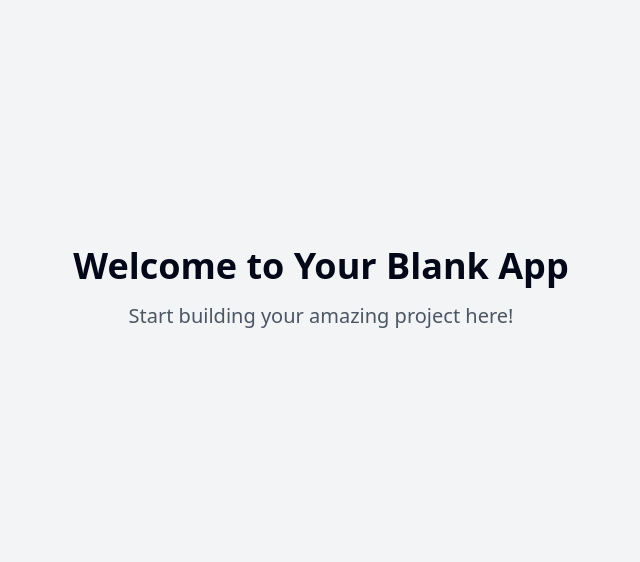
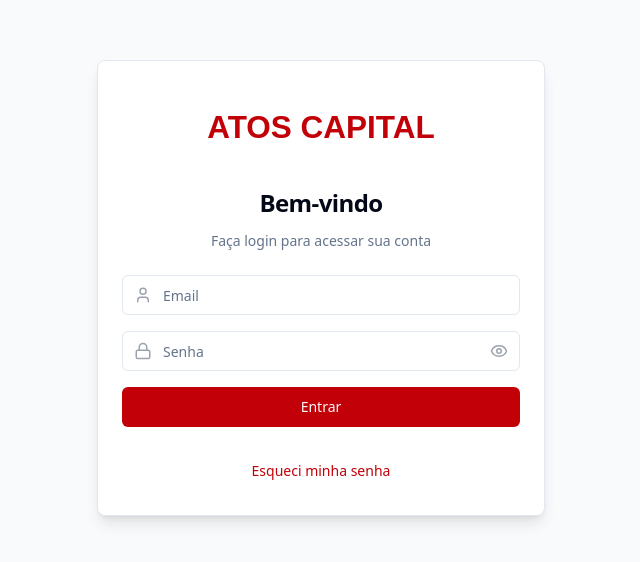
Before and after one commit to AtosCapital-Squad11/front-atos, a React (Vite) app: page / in a window 1280 px wide. Shown: the part 112-674 px from the top of the page, without its empty margins (319-959 px from the left). Built offline with nearby package versions, Linux system fonts and the light colour scheme.

Commit message:
feat: Implement login screen
Create a login screen with the Atos Capital logo and a red color using the provided Oklch color value.

```diff
--- a/index.html
+++ b/index.html
@@ -1,14 +1,15 @@
+
 <!DOCTYPE html>
 <html lang="en">
   <head>
     <meta charset="UTF-8" />
     <meta name="viewport" content="width=device-width, initial-scale=1.0" />
-    <title>atos-red-login-screen</title>
-    <meta name="description" content="Lovable Generated Project" />
-    <meta name="author" content="Lovable" />
+    <title>Atos Capital - Login</title>
+    <meta name="description" content="Atos Capital Login Portal" />
+    <meta name="author" content="Atos Capital" />
 
-    <meta property="og:title" content="atos-red-login-screen" />
-    <meta property="og:description" content="Lovable Generated Project" />
+    <meta property="og:title" content="Atos Capital - Login" />
+    <meta property="og:description" content="Atos Capital Login Portal" />
     <meta property="og:type" content="website" />
     <meta property="og:image" content="https://lovable.dev/opengraph-image-p98pqg.png" />
 
--- /dev/null
+++ b/src/components/AtosCapitalLogo.tsx
@@ -0,0 +1,39 @@
+
+import React from 'react';
+
+interface AtosCapitalLogoProps {
+  className?: string;
+  width?: number;
+  height?: number;
+}
+
+const AtosCapitalLogo: React.FC<AtosCapitalLogoProps> = ({
+  className = "",
+  width = 200,
+  height = 80
+}) => {
+  return (
+    <div className={`flex items-center justify-center ${className}`} style={{ width, height }}>
+      <svg
+        viewBox="0 0 200 80"
+        width={width}
+        height={height}
+        className="fill-atos-red"
+      >
+        <text
+          x="50%"
+          y="50%"
+          dominantBaseline="middle"
+          textAnchor="middle"
+          fontSize="28"
+          fontWeight="bold"
+          fontFamily="Arial, sans-serif"
+        >
+          ATOS CAPITAL
+        </text>
+      </svg>
+    </div>
+  );
+};
+
+export default AtosCapitalLogo;
--- /dev/null
+++ b/src/components/LoginForm.tsx
@@ -0,0 +1,120 @@
+
+import React, { useState } from 'react';
+import { Button } from "@/components/ui/button";
+import { Input } from "@/components/ui/input";
+import { Card, CardContent, CardDescription, CardFooter, CardHeader, CardTitle } from "@/components/ui/card";
+import { Eye, EyeOff, Lock, User } from "lucide-react";
+import AtosCapitalLogo from './AtosCapitalLogo';
+import { useToast } from "@/hooks/use-toast";
+
+const LoginForm: React.FC = () => {
+  const [email, setEmail] = useState('');
+  const [password, setPassword] = useState('');
+  const [showPassword, setShowPassword] = useState(false);
+  const [isLoading, setIsLoading] = useState(false);
+  const { toast } = useToast();
+
+  const handleSubmit = async (e: React.FormEvent) => {
+    e.preventDefault();
+
+    if (!email || !password) {
+      toast({
+        title: "Campos obrigatórios",
+        description: "Por favor, preencha todos os campos",
+        variant: "destructive",
+      });
+      return;
+    }
+
+    setIsLoading(true);
+
+    // Simulando um login
+    setTimeout(() => {
+      setIsLoading(false);
+      toast({
+        title: "Login realizado",
+        description: "Bem-vindo ao sistema",
+      });
+    }, 1500);
+  };
+
+  const togglePasswordVisibility = () => {
+    setShowPassword(!showPassword);
+  };
+
+  return (
+    <div className="flex min-h-screen items-center justify-center bg-gray-50 p-4">
+      <Card className="w-full max-w-md animate-fade-in shadow-lg">
+        <CardHeader className="space-y-3 text-center">
+          <div className="mx-auto">
+            <AtosCapitalLogo width={240} height={90} />
+          </div>
+          <CardTitle className="text-2xl font-bold">Bem-vindo</CardTitle>
+          <CardDescription>
+            Faça login para acessar sua conta
+          </CardDescription>
+        </CardHeader>
+        <CardContent>
+          <form onSubmit={handleSubmit} className="space-y-4">
+            <div className="space-y-2">
+              <div className="relative">
+                <span className="absolute left-3 top-1/2 -translate-y-1/2 text-gray-400">
+                  <User size={18} />
+                </span>
+                <Input
+                  type="email"
+                  placeholder="Email"
+                  value={email}
+                  onChange={(e) => setEmail(e.target.value)}
+                  className="pl-10"
+                  disabled={isLoading}
+                />
+              </div>
+            </div>
+
+            <div className="space-y-2">
+              <div className="relative">
+                <span className="absolute left-3 top-1/2 -translate-y-1/2 text-gray-400">
+                  <Lock size={18} />
+                </span>
+                <Input
+                  type={showPassword ? "text" : "password"}
+                  placeholder="Senha"
+                  value={password}
+                  onChange={(e) => setPassword(e.target.value)}
+                  className="pl-10"
+                  disabled={isLoading}
+                />
+                <button
+                  type="button"
+                  onClick={togglePasswordVisibility}
+                  className="absolute right-3 top-1/2 -translate-y-1/2 text-gray-400"
+                >
+                  {showPassword ? <EyeOff size={18} /> : <Eye size={18} />}
+                </button>
+              </div>
+            </div>
+
+            <Button
+              type="submit"
+              className="w-full bg-atos-red hover:bg-atos-red/90 transition-all"
+              disabled={isLoading}
+            >
+              {isLoading ? "Entrando..." : "Entrar"}
+            </Button>
+          </form>
+        </CardContent>
+        <CardFooter className="flex justify-center">
+          <Button
+            variant="link"
+            className="text-atos-red hover:text-atos-red/80"
+          >
+            Esqueci minha senha
+          </Button>
+        </CardFooter>
+      </Card>
+    </div>
+  );
+};
+
+export default LoginForm;
--- a/src/pages/Index.tsx
+++ b/src/pages/Index.tsx
@@ -1,14 +1,8 @@
-// Update this page (the content is just a fallback if you fail to update the page)
+
+import LoginForm from "@/components/LoginForm";
 
 const Index = () => {
-  return (
-    <div className="min-h-screen flex items-center justify-center bg-gray-100">
-      <div className="text-center">
-        <h1 className="text-4xl font-bold mb-4">Welcome to Your Blank App</h1>
-        <p className="text-xl text-gray-600">Start building your amazing project here!</p>
-      </div>
-    </div>
-  );
+  return <LoginForm />;
 };
 
 export default Index;
--- a/tailwind.config.ts
+++ b/tailwind.config.ts
@@ -1,3 +1,4 @@
+
 import type { Config } from "tailwindcss";
 
 export default {
@@ -24,6 +25,7 @@ export default {
 				ring: 'hsl(var(--ring))',
 				background: 'hsl(var(--background))',
 				foreground: 'hsl(var(--foreground))',
+				'atos-red': 'oklch(50.5% 0.213 27.518)',
 				primary: {
 					DEFAULT: 'hsl(var(--primary))',
 					foreground: 'hsl(var(--primary-foreground))'
@@ -84,11 +86,20 @@ export default {
 					to: {
 						height: '0'
 					}
+				},
+				'fade-in': {
+					'0%': {
+						opacity: '0'
+					},
+					'100%': {
+						opacity: '1'
+					}
 				}
 			},
 			animation: {
 				'accordion-down': 'accordion-down 0.2s ease-out',
-				'accordion-up': 'accordion-up 0.2s ease-out'
+				'accordion-up': 'accordion-up 0.2s ease-out',
+				'fade-in': 'fade-in 0.5s ease-out'
 			}
 		}
 	},
```
